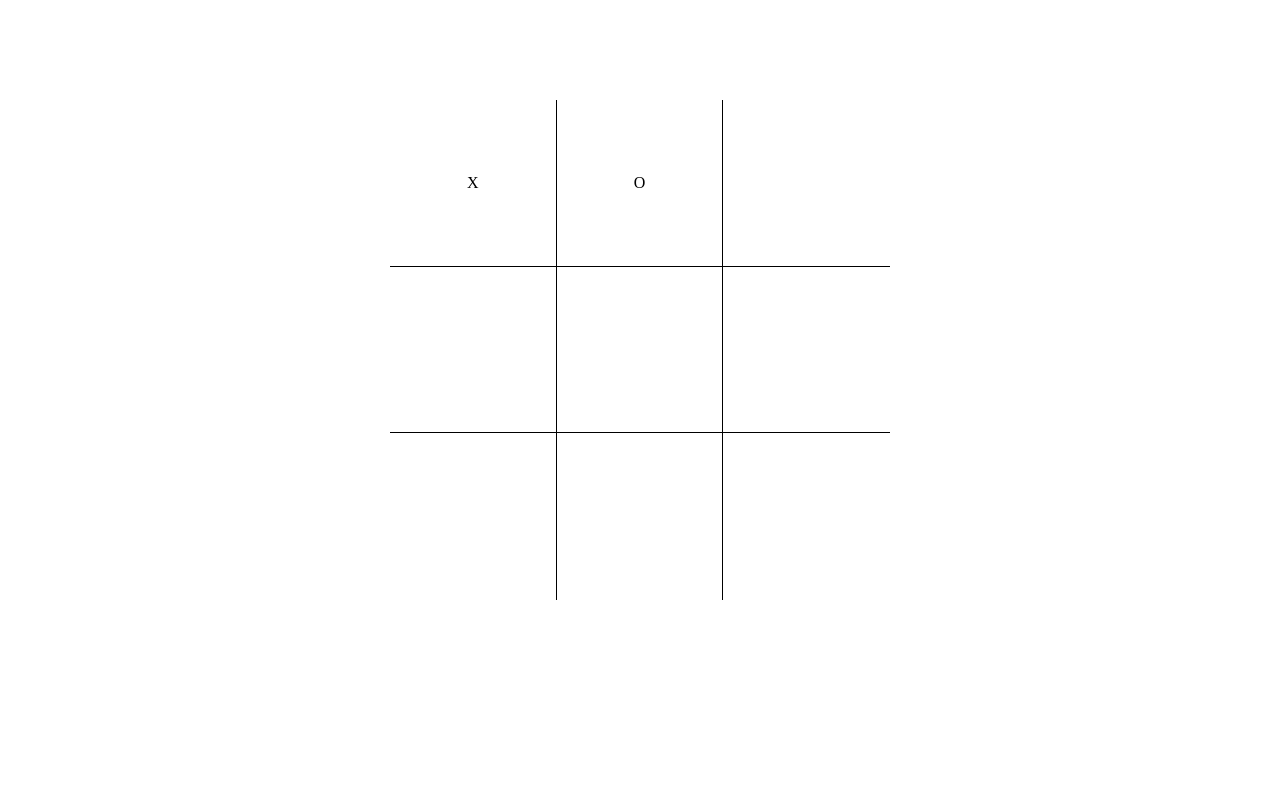
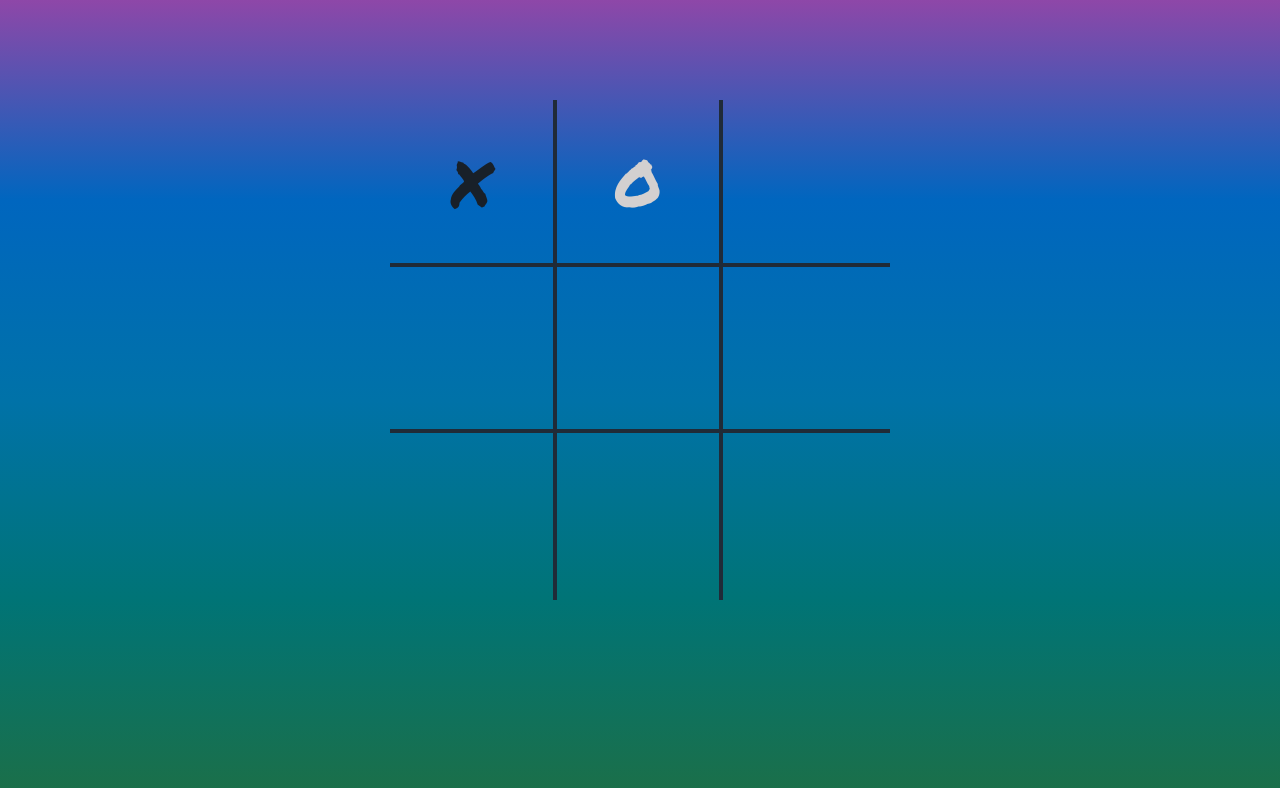
Before and after one commit to canbss/top-tic-tac-toe, a plain HTML site: page index.html in a window 1280 px wide. Both pictures are taken after a click on the element 473 px from the left and 183 px from the top of the page. Drawn offline with Linux system fonts and the light colour scheme.

Commit message:
some style with transitionend

```diff
--- a/app.js
+++ b/app.js
@@ -11,6 +11,8 @@ const gameBoard = (()=>{
         const play = (e) => {
             let index = e.target.dataset.index;
             boards[index] = sign;
+            e.target.classList.add('player-section');
+            ai.setTurn(true);
         }
         const isWinner = false;
         return {getSign, getTurn, setTurn, play, isWinner};
@@ -19,6 +21,8 @@ const gameBoard = (()=>{
     const computer = () => {
         const sign = "O";
         const getSign = () => sign;
+        const getTurn = () => turn;
+        const setTurn = (newTurn) => turn = newTurn;
         const play = () =>  {
             let emptyBoard = [];
             for(let i = 0; i<boards.length; i++){
@@ -28,9 +32,17 @@ const gameBoard = (()=>{
             }
             let index = emptyBoard[Math.round(Math.random()*(emptyBoard.length-1))];
             boards[index] = sign;
+            Array.from(buttons).forEach(button => {
+                if(button.dataset.index == index){
+                    button.classList.add('computer-section');
+                    button.addEventListener('transitionend', (a)=>{
+                        player.setTurn(true);
+                    })
+                }
+            });
         }
         const isWinner = false;
-        return {getSign, play, isWinner};
+        return {getSign, getTurn, setTurn, play, isWinner};
     }
 
     const display = (boards) =>{
@@ -108,6 +120,16 @@ const gameBoard = (()=>{
                 return false;
             }
         }
+
+        const isLastRound = () =>{
+            for(let i = 0; i<boards.length; i++){
+                if(boards[i] == undefined){
+                    return false;
+                }
+            }
+            return true;
+        }
+
         const isEnd = () =>{
             if(checkRows() || checkColumns() || checkDiagonal()){
                 return true;
@@ -116,18 +138,18 @@ const gameBoard = (()=>{
             }
         }
 
-        return {isEnd};
+        return {isEnd, isLastRound};
     })();
 
     const play = (e) =>{
         let isEnd = checkResult.isEnd();
         if(e.target.innerText == "" && player.getTurn() && !isEnd){
-            player.play(e);
-            player.setTurn(false);
-        }
-        if(!player.getTurn() && !isEnd){
+                player.play(e);
+                player.setTurn(false);
+       }
+        if(ai.getTurn() && !isEnd){
             ai.play();
-            player.setTurn(true);
+            ai.setTurn(false);
         }
         display(boards);
     }
@@ -141,6 +163,8 @@ const gameBoard = (()=>{
                 winner = "ai";
             }
             console.log(`Game is over: ${checkResult.isEnd()} and the Winner: ${winner}`);
+        }else if(checkResult.isLastRound()){
+            console.log('game is over and the result is tie');
         }
     };
 
--- a/index.html
+++ b/index.html
@@ -4,6 +4,8 @@
     <meta charset="UTF-8">
     <meta name="viewport" content="width=device-width, initial-scale=1.0">
     <link rel="stylesheet" href="style.css">
+    <link rel="preconnect" href="https://fonts.gstatic.com">
+    <link href="https://fonts.googleapis.com/css2?family=Permanent+Marker&display=swap" rel="stylesheet">
     <title>Tic Tac Toe</title>
 </head>
 <body>
--- a/style.css
+++ b/style.css
@@ -1,6 +1,13 @@
 *{
     margin: 0;
     box-sizing: border-box;
+}
+
+body{
+    background-image: linear-gradient(to bottom, #8e47a8, #0066bf, #0072a8, #007476, #1c6f47);
+    background-position: center;
+    background-repeat: no-repeat;
+    background-attachment: fixed;
 }
 
 #container{
@@ -18,6 +25,9 @@
     display: flex;
     flex-direction: column;
     justify-content: center;
+    font-family: 'Permanent Marker', cursive;
+    font-size: 0.1rem;
+    transition: font-size 0.2s ease-out;
 }
 
 .board:hover{
@@ -25,17 +35,28 @@
 }
 
 [data-index="0"], [data-index="1"], [data-index="2"]{
-    border-bottom: 1px solid black;
+    border-bottom: 4px solid rgb(32, 43, 56);
 }
 
 [data-index="3"], [data-index="4"], [data-index="5"]{
-    border-bottom: 1px solid black;
+    border-bottom: 4px solid rgb(32, 43, 56);
 }
 
 [data-index="0"], [data-index="3"], [data-index="6"]{
-    border-right: 1px solid black;
+    border-right: 4px solid rgb(32, 43, 56);
 }
 
 [data-index="1"], [data-index="4"], [data-index="7"]{
-    border-right: 1px solid black;
+    border-right: 4px solid rgb(32, 43, 56);
 }
+
+.player-section{
+    color:rgb(24, 32, 41);
+    font-size: 4rem;
+}
+
+.computer-section{
+    transition-delay: 0.4s;
+    color:rgb(211, 208, 208);
+    font-size: 4rem;
+}
```
